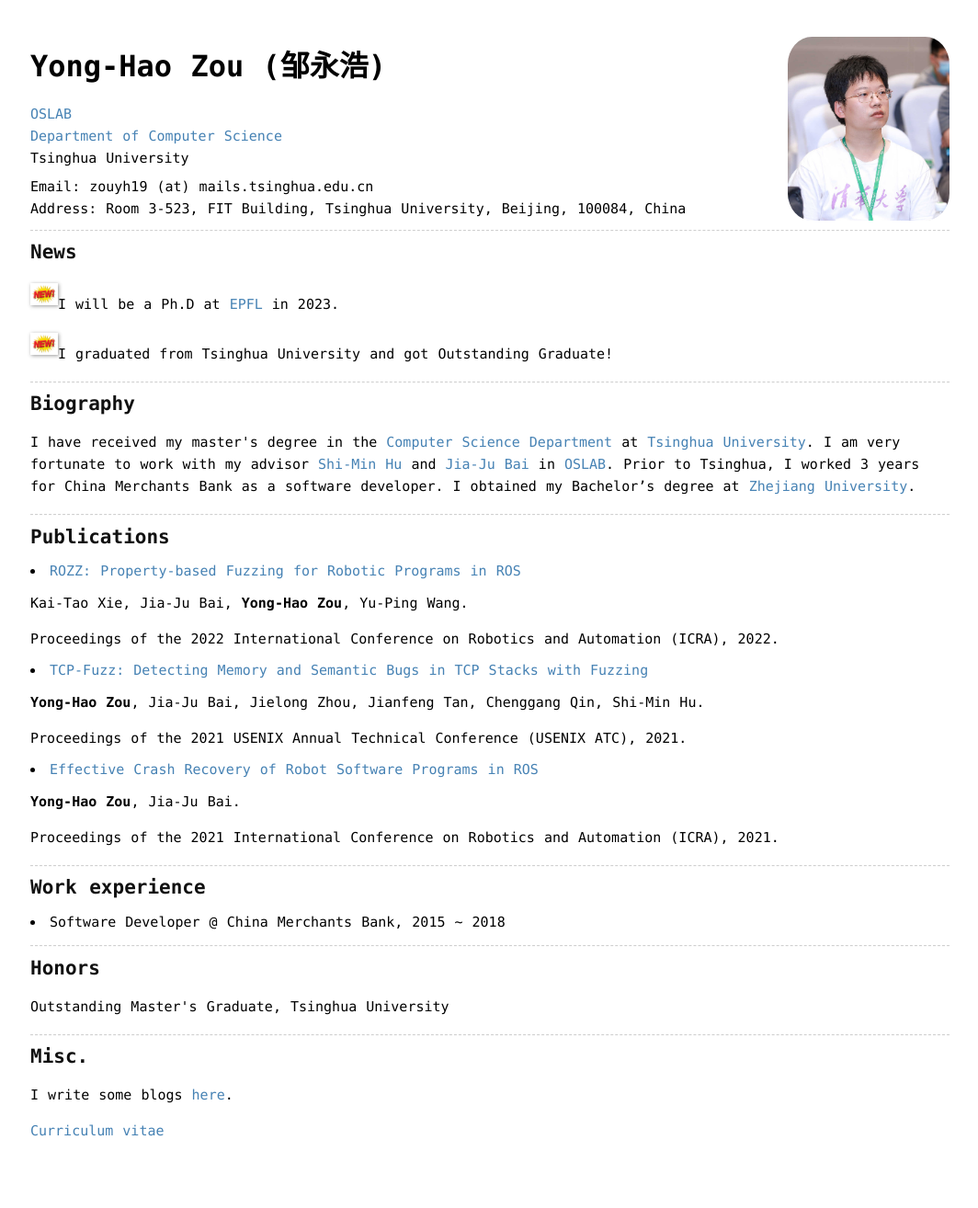
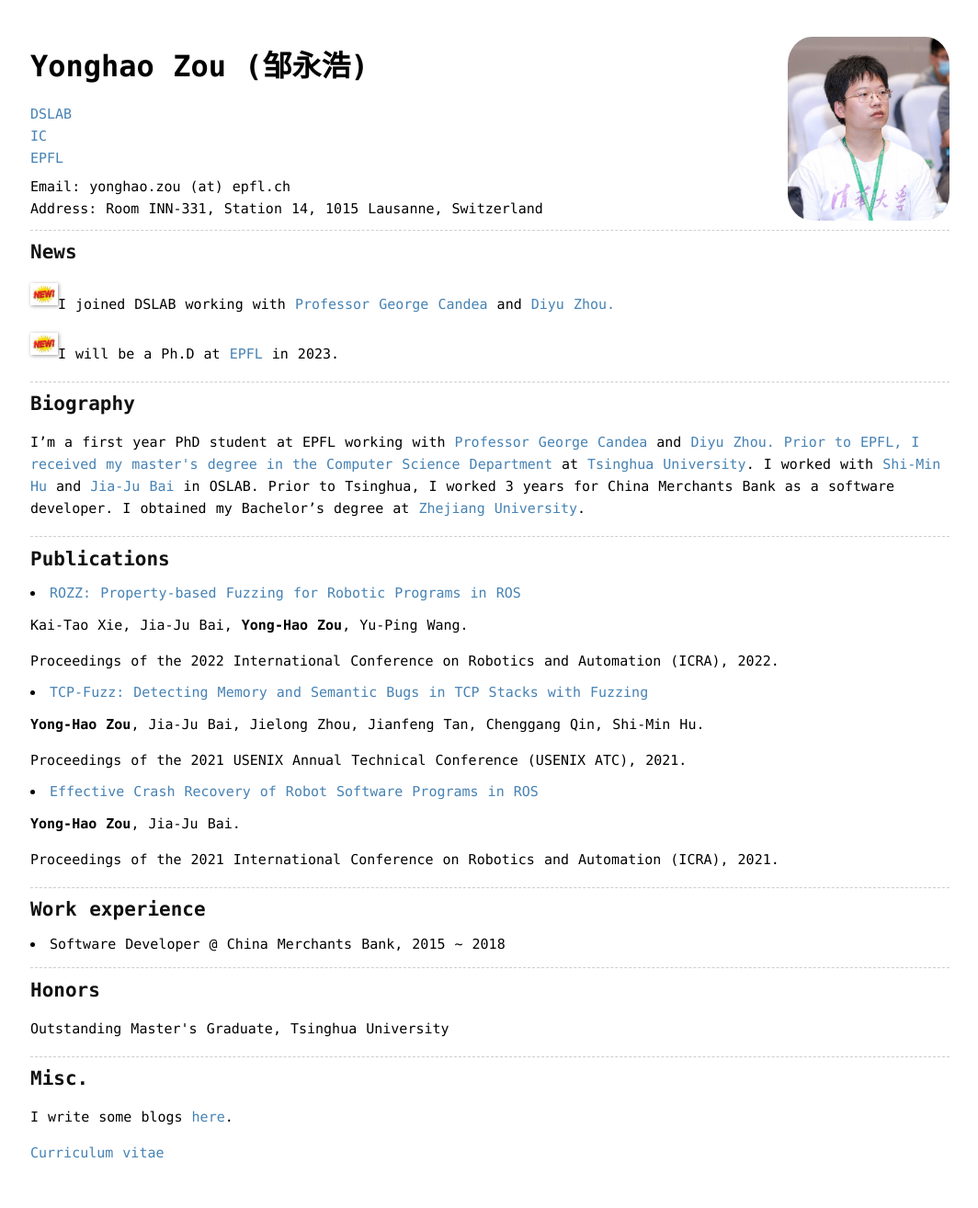
Before and after one commit to zouyonghao/zouyonghao.github.io, a Jekyll site: the page built from index.md, in a window 1280 px wide. Shown: the whole page at 92% size, without its empty margins (107-1171 px from the left). Built offline with Jekyll 4.4.1, drawn with Linux system fonts in a browser that asks for light colours; before the commit the page ends 1290 px from its top, so only the background shows below that.

Commit message:
Information updated.

```diff
--- a/_layouts/home.html
+++ b/_layouts/home.html
@@ -16,20 +16,20 @@
                     <img src="/assets/images/yonghao.png" height="200px"
                         style="float:right; border-radius: 15%; padding:0px">
                 </div>
-                <h1>Yong-Hao Zou (邹永浩)</h1>
+                <h1>Yonghao Zou (邹永浩)</h1>
                 <p class="content">
-                    <a href="https://oslab.cs.tsinghua.edu.cn/">OSLAB</a>
+                    <a href="https://dslab.epfl.ch/">DSLAB</a>
                     <br>
-                    <a href="https://www.cs.tsinghua.edu.cn/">Department of Computer Science</a>
+                    <a href="http://ic.epfl.ch/">IC</a>
                     <br>
-                    Tsinghua University
+                    <a href="https://www.epfl.ch/en/">EPFL</a>
                     <br>
                 </p>
                 <div class="content">
-                    Email: zouyh19 (at) mails.tsinghua.edu.cn <br>
+                    Email: yonghao.zou (at) epfl.ch <br>
                 </div>
                 <div class="content">
-                    Address: Room 3-523, FIT Building, Tsinghua University, Beijing, 100084, China <br>
+                    Address: Room INN-331, Station 14, 1015 Lausanne, Switzerland <br>
                 </div>
             </header>
             <article class="content">
@@ -39,25 +39,24 @@
 
                     <h2 id="misc">News</h2>
 
+                    <p><img src="../images/new-icon-12.png" alt="" width="30px" style="display: inline;">I joined DSLAB working with <a href="http://dslab.epfl.ch/people/candea/">Professor George Candea</a> and <a href="https://zhou-diyu.github.io/">Diyu Zhou.</a></p>
+
                     <p><img src="../images/new-icon-12.png" alt="" width="30px" style="display: inline;">I will be a Ph.D at <a href="https://www.epfl.ch/en/">EPFL</a> in 2023.</p>
 
                     <!-- <p><img src="../images/new-icon-12.png" alt="" width="30px" style="display: inline;">I am looking for a Ph.D. position for 2023, please contect me if you are interested. <a href="http://zouyonghao.github.io/assets/CV.pdf">CV</a></p> -->
 
                     <!-- <p><img src="../images/new-icon-12.png" alt="" width="30px" style="display: inline;">I joined Moco Tech as CTO!</p> -->
 
-                    <p><img src="../images/new-icon-12.png" alt="" width="30px" style="display: inline;">I graduated from Tsinghua University and got Outstanding Graduate!</p>
+                    <!-- <p><img src="../images/new-icon-12.png" alt="" width="30px" style="display: inline;">I graduated from Tsinghua University and got Outstanding Graduate!</p> -->
 
                     <hr>
 
                     <h2 id="biography">Biography</h2>
 
                     <p>
-                        I have received my master's degree in the <a href="https://www.cs.tsinghua.edu.cn/">Computer
-                            Science Department</a> at <a href="https://www.tsinghua.edu.cn/">Tsinghua University</a>.
-                        I am very fortunate to work with my advisor
-                        <a href="https://cg.cs.tsinghua.edu.cn/shimin.htm">Shi-Min Hu</a> and <a
-                            href="https://baijiaju.github.io/">Jia-Ju Bai</a> in <a
-                            href="https://oslab.cs.tsinghua.edu.cn/">OSLAB</a>.
+                        I’m a first year PhD student at EPFL working with <a href="http://dslab.epfl.ch/people/candea/">Professor George Candea</a> and <a href="https://zhou-diyu.github.io/">Diyu Zhou.
+                        Prior to EPFL, I received my master's degree in the <a href="https://www.cs.tsinghua.edu.cn/">Computer Science Department</a> at <a href="https://www.tsinghua.edu.cn/">Tsinghua University</a>.
+                        I worked with <a href="https://cg.cs.tsinghua.edu.cn/shimin.htm">Shi-Min Hu</a> and <a href="https://baijiaju.github.io/">Jia-Ju Bai</a> in OSLAB.
                         Prior to Tsinghua, I worked 3 years for China Merchants Bank as a software developer.
                         I obtained my Bachelor’s degree at <a href="https://www.zju.edu.cn/">Zhejiang University</a>.
                     </p>
```
